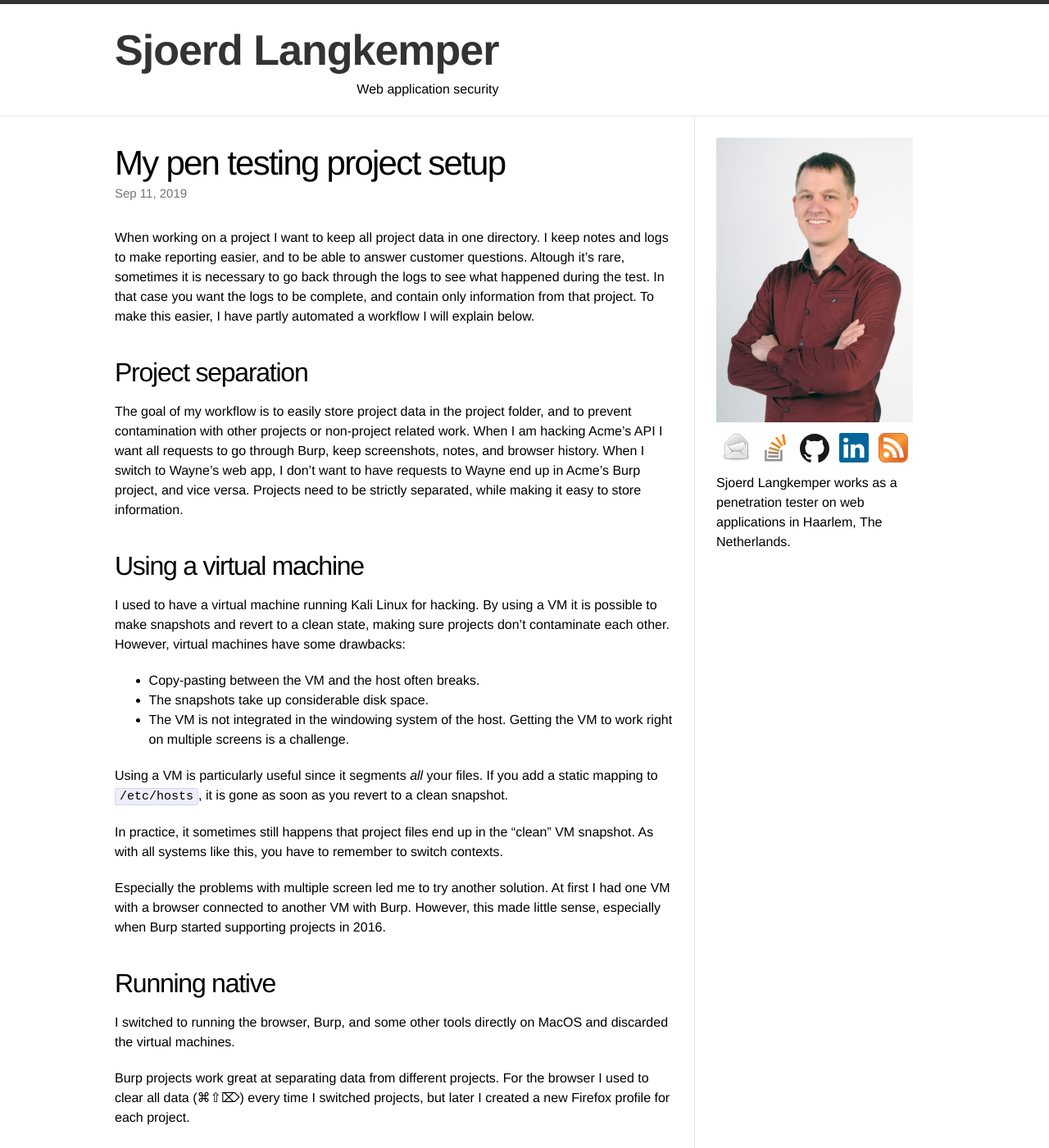
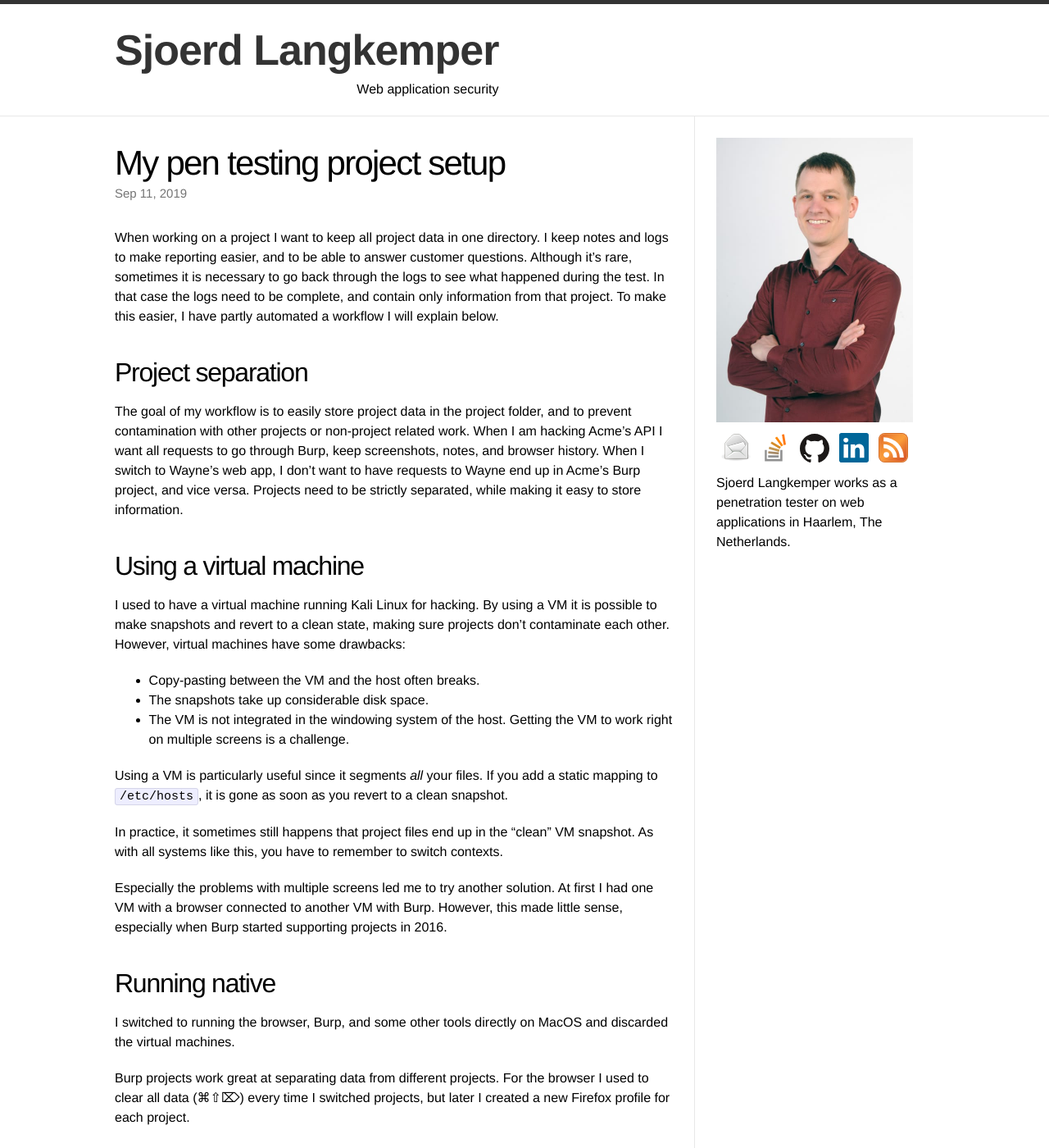
Before and after one commit to Sjord/Sjord.github.io, a Jekyll site: the page built from _posts/2019-03-21-pentester-project-management.md, in a window 1280 px wide and 1400 px high. Shown: the whole window at 82% size. Built offline with Jekyll 4.4.1, drawn with Linux system fonts in a browser that asks for light colours; some of the changed text lies outside the part shown.

Commit message:
Finish project management post

```diff
--- a/_posts/2019-03-21-pentester-project-management.md
+++ b/_posts/2019-03-21-pentester-project-management.md
@@ -5,7 +5,7 @@
 date: 2019-09-11
 ---
 
-When working on a project I want to keep all project data in one directory. I keep notes and logs to make reporting easier, and to be able to answer customer questions. Altough it's rare, sometimes it is necessary to go back through the logs to see what happened during the test. In that case you want the logs to be complete, and contain only information from that project. To make this easier, I have partly automated a workflow I will explain below.
+When working on a project I want to keep all project data in one directory. I keep notes and logs to make reporting easier, and to be able to answer customer questions. Although it's rare, sometimes it is necessary to go back through the logs to see what happened during the test. In that case the logs need to be complete, and contain only information from that project. To make this easier, I have partly automated a workflow I will explain below.
 
 ## Project separation
 
@@ -23,7 +23,7 @@
 
 In practice, it sometimes still happens that project files end up in the "clean" VM snapshot. As with all systems like this, you have to remember to switch contexts.
 
-Especially the problems with multiple screen led me to try another solution. At first I had one VM with a browser connected to another VM with Burp. However, this made little sense, especially when Burp started supporting projects in 2016.
+Especially the problems with multiple screens led me to try another solution. At first I had one VM with a browser connected to another VM with Burp. However, this made little sense, especially when Burp started supporting projects in 2016.
 
 ## Running native
 
@@ -69,7 +69,7 @@
 
 Currently, it is possible to start the browser of one project while running the Burp instance of another project. Requests then end up in the wrong Burp project. To avoid this, each project could use its own port number for the proxy. Firefox connects to Burp on this project specific port, making it impossible to connect Firefox to the wrong Burp project.
 
-Another possible improvement would be to make it clearly visible to which project a Firefox instance belongs. It would be nice if the project name was visible in the title bar.
+Another possible improvement would be to make it clearly visible to which project a Firefox instance belongs. It would be nice if the project name was visible in the title bar, but I have not yet found a way to do so.
 
 ## Conclusion
 
```
Also changed, not shown: other parts of _posts/2019-03-21-pentester-project-management.md (+1 -1 lines).
